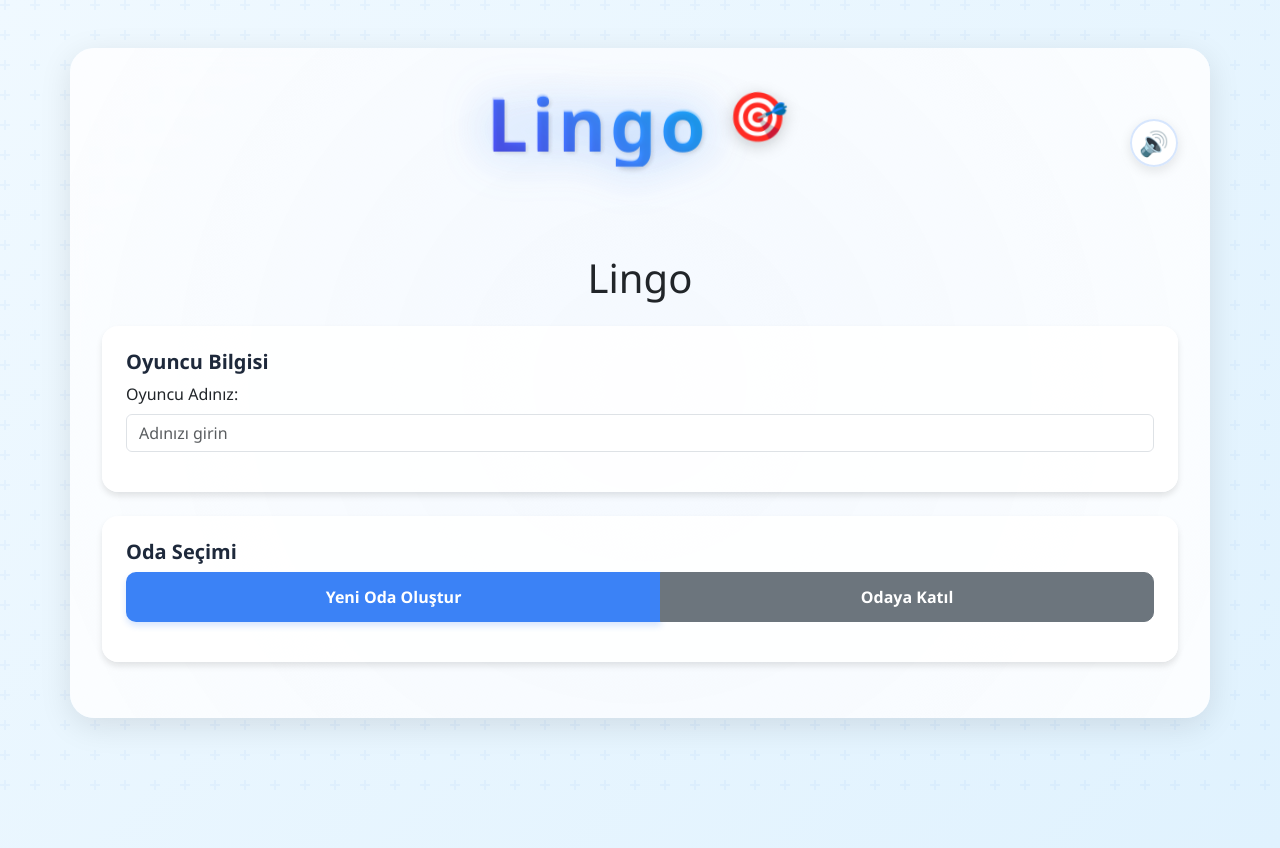
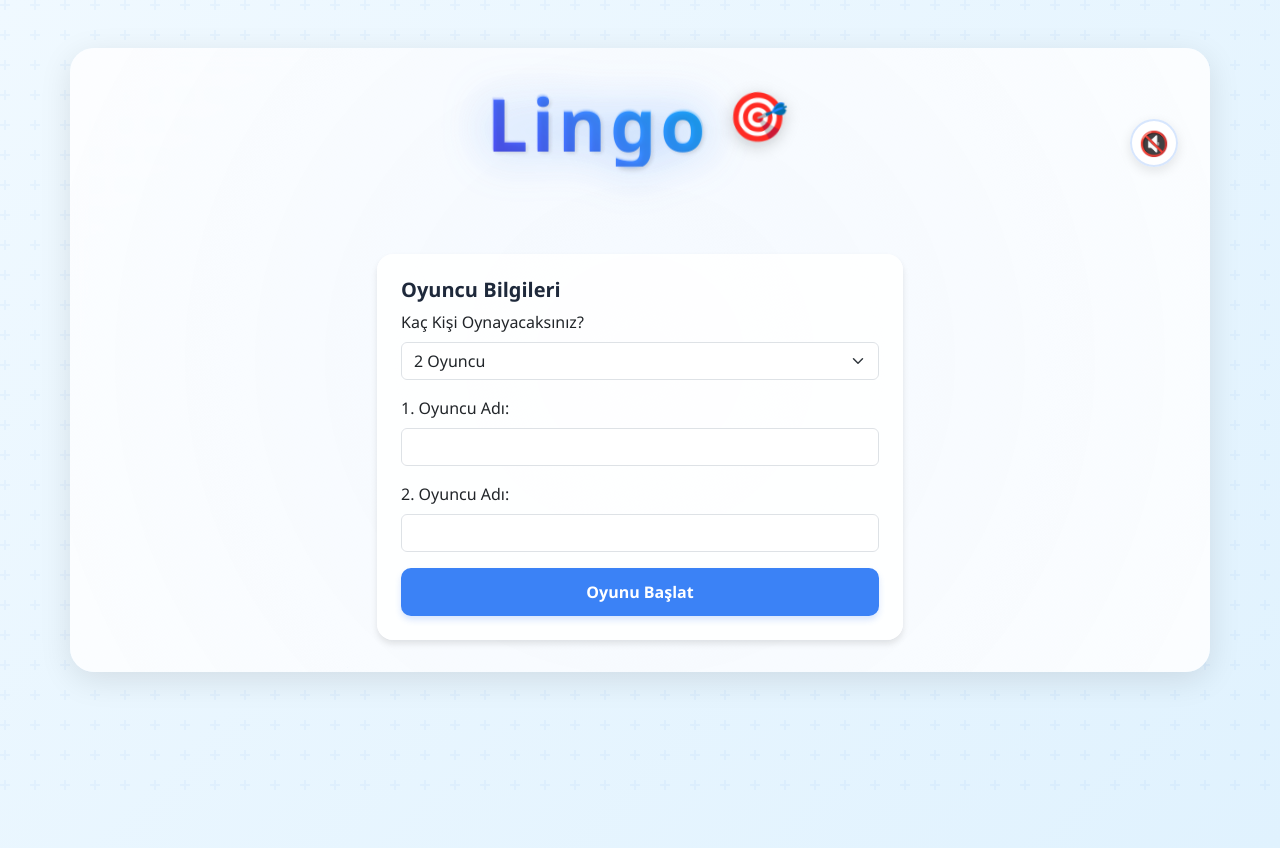
Before and after one commit to KemalTemel/Lingo_Game, a Flask app: page / in a window 1280 px wide. Run offline with Flask 2, Linux system fonts and the light colour scheme; some libraries are stand-ins or nearby versions.

Commit message:
Update index.html

```diff
--- a/templates/index.html
+++ b/templates/index.html
@@ -178,52 +178,25 @@
 
         <!-- Oyuncu Giriş Ekranı -->
         <div id="giris-ekrani">
-            <h1 class="text-center mb-4">Lingo</h1>
-
-            <!-- Oyuncu Bilgisi -->
-            <div class="card mb-4">
-                <div class="card-body">
-                    <h5 class="card-title">Oyuncu Bilgisi</h5>
-                    <div class="mb-3">
-                        <label class="form-label">Oyuncu Adınız:</label>
-                        <input type="text" class="form-control" id="oyuncu-adi" placeholder="Adınızı girin">
-                    </div>
-                </div>
-            </div>
-
-            <!-- Oda Seçimi -->
-            <div class="card mb-4">
-                <div class="card-body">
-                    <h5 class="card-title">Oda Seçimi</h5>
-                    <div class="oda-secimi" id="oda-secimi">
-                        <div class="btn-group w-100 mb-3" role="group">
-                            <button class="btn btn-primary" onclick="yeniOdaOlustur()">Yeni Oda Oluştur</button>
-                            <button class="btn btn-secondary" onclick="odayaKatilGoster()">Odaya Katıl</button>
-                        </div>
-                        <div id="oda-katil-form" style="display: none;">
-                            <div class="input-group">
-                                <input type="text" class="form-control" id="oda-id-input" placeholder="Oda ID">
-                                <button class="btn btn-primary" onclick="odayaKatil()">Katıl</button>
+            <div class="row justify-content-center">
+                <div class="col-md-6">
+                    <div class="card">
+                        <div class="card-body">
+                            <h5 class="card-title">Oyuncu Bilgileri</h5>
+                            <div class="mb-3">
+                                <label for="oyuncu-sayisi" class="form-label">Kaç Kişi Oynayacaksınız?</label>
+                                <select class="form-select" id="oyuncu-sayisi" onchange="oyuncuAlanlariOlustur()">
+                                    <option value="2">2 Oyuncu</option>
+                                    <option value="3">3 Oyuncu</option>
+                                    <option value="4">4 Oyuncu</option>
+                                </select>
                             </div>
-                            <div id="mevcut-odalar">
-                                <!-- Mevcut odalar buraya listelenecek -->
+                            <div id="oyuncu-alanlari">
+                                <!-- Oyuncu input alanları JavaScript ile eklenecek -->
                             </div>
+                            <button class="btn btn-primary w-100" onclick="oyunuBaslat()">Oyunu Başlat</button>
                         </div>
                     </div>
-                </div>
-            </div>
-
-            <!-- Oda Bilgisi -->
-            <div id="oda-bilgisi" class="card mb-4" style="display: none;">
-                <div class="card-body">
-                    <h5 class="card-title">Oda Bilgisi</h5>
-                    <div class="alert alert-info" id="oda-id-gosterim"></div>
-                    <div id="oyuncu-listesi" class="mb-3">
-                        <!-- Oyuncular burada listelenecek -->
-                    </div>
-                    <button class="btn btn-success w-100" id="oyunu-baslat" onclick="oyunuBaslat()" disabled>
-                        Oyunu Başlat (En az 2 oyuncu gerekli)
-                    </button>
                 </div>
             </div>
         </div>
@@ -257,26 +230,24 @@
                                 </div>
                             </div>
                             <div class="tahmin-container">
-                                <div id="tahminler">
-                                    <!-- Tahmin satırları JavaScript ile oluşturulacak -->
+                                <div id="tahminler" class="mb-3">
+                                    <!-- Tahmin kutuları JavaScript ile oluşturulacak -->
                                 </div>
                             </div>
                             <div class="tahmin-alani">
-                                <div class="tahmin-input-container">
+                                <div class="input-group mb-3">
+                                    <button class="btn btn-light emoji-btn" type="button" onclick="toggleEmojiPanel()">
+                                        😊
+                                    </button>
                                     <input type="text"
+                                           class="form-control"
                                            id="tahmin-input"
-                                           class="form-control"
                                            placeholder="Tahmininizi yazın..."
                                            maxlength="7"
-                                           autocomplete="off">
-                                    <div class="tahmin-butonlar">
-                                        <button id="tahmin-btn"
-                                                class="btn btn-primary"
-                                                onclick="tahminYap()">Tahmin Et</button>
-                                        <button id="joker-btn"
-                                                class="btn btn-warning"
-                                                onclick="jokerKullan()">Joker (40 Puan)</button>
-                                    </div>
+                                           autocomplete="off"
+                                           onkeyup="this.value = this.value.toLowerCase()">
+                                    <button class="btn btn-primary" onclick="tahminYap()">Tahmin Et</button>
+                                    <button class="btn btn-warning" id="joker-btn" onclick="jokerKullan()">Joker (40 Puan)</button>
                                 </div>
                             </div>
                             <div id="siradaki-oyuncu-div" style="display: none;" class="text-center">
```
